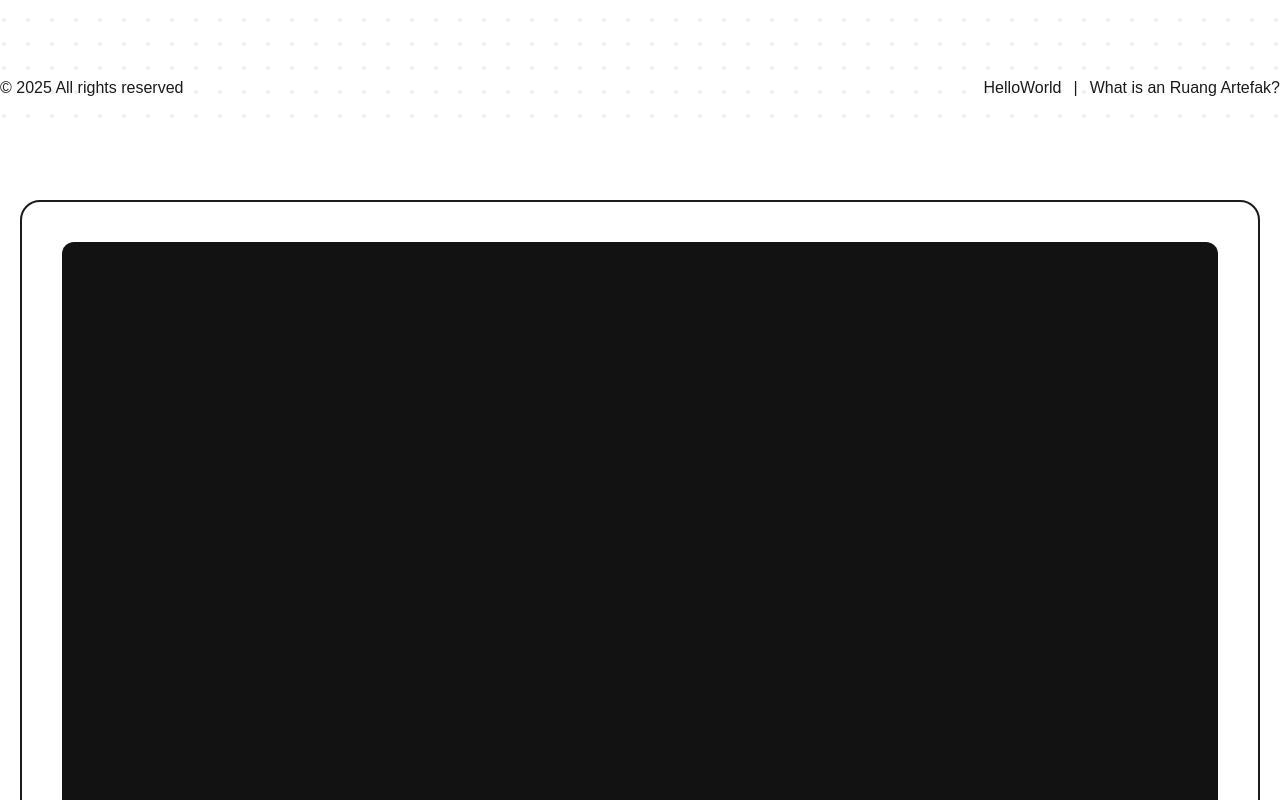
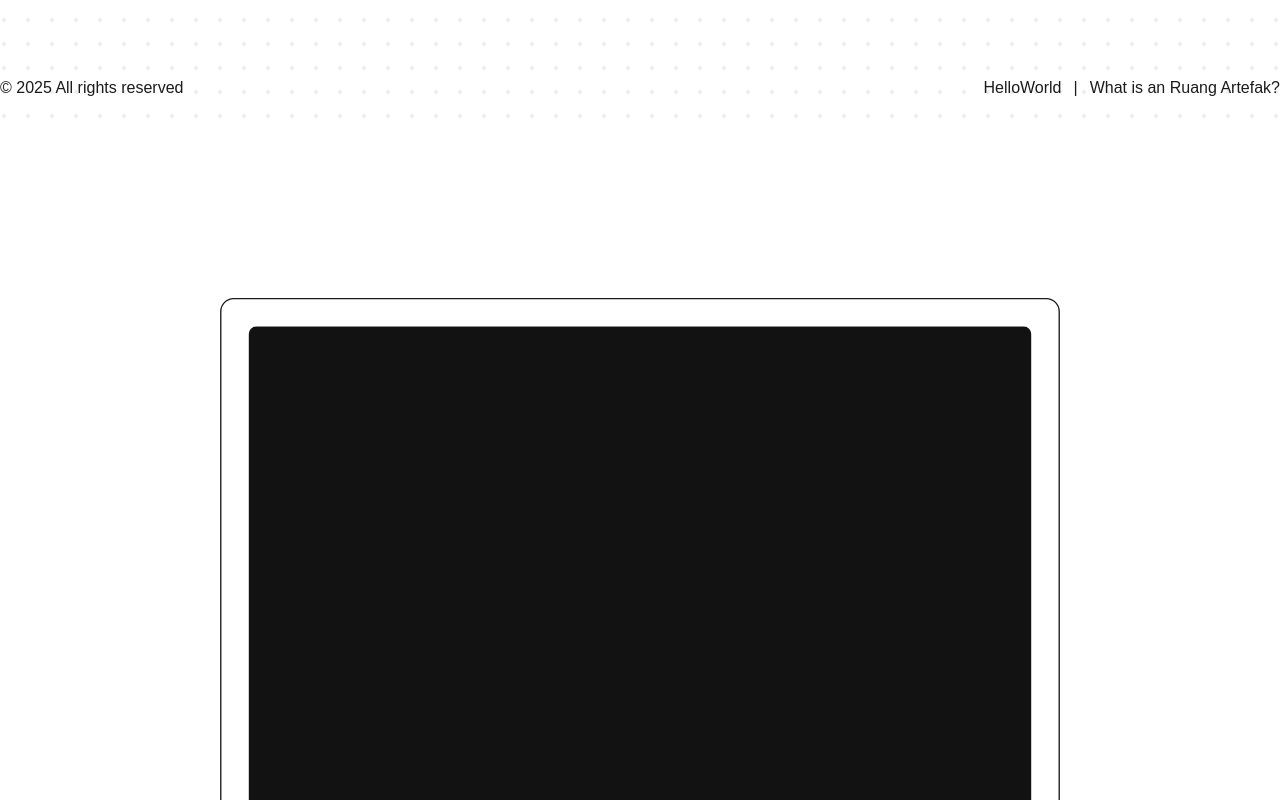
Before and after one commit to cendysaputra/web-showcase, a React (Vite) app: page / in a window 1280 px wide. Shown: the part 680-1480 px from the top of the page. Built offline with nearby package versions, Linux system fonts and the light colour scheme; a web font is replaced by a local one.

Commit message:
Add Scroll Smooth

```diff
--- a/package.json
+++ b/package.json
@@ -20,6 +20,7 @@
   "homepage": "https://github.com/cendysaputra/web-showcase#readme",
   "description": "",
   "dependencies": {
+    "@studio-freight/lenis": "^1.0.42",
     "@vitejs/plugin-react": "^5.1.2",
     "gsap": "^3.14.2",
     "react": "^19.2.3",
--- a/src/App.jsx
+++ b/src/App.jsx
@@ -1,4 +1,5 @@
-import { useState, useEffect } from 'react'
+import { useState, useEffect, useRef } from 'react'
+import Lenis from '@studio-freight/lenis'
 import DotGrid from './components/DotGrid'
 import Header from './components/Header'
 import Footer from './components/Footer'
@@ -9,6 +10,60 @@ function App() {
   const [showPopup, setShowPopup] = useState(false)
   const [popupOrigin, setPopupOrigin] = useState({ x: 0, y: 0 })
   const [isClosing, setIsClosing] = useState(false)
+  const [imageScale, setImageScale] = useState(0.3)
+  const imageRef = useRef(null)
+
+  // Initialize Lenis smooth scroll
+  useEffect(() => {
+    const lenis = new Lenis({
+      duration: 1.8,
+      easing: (t) => Math.min(1, 1.001 - Math.pow(2, -10 * t)),
+      orientation: 'vertical',
+      smoothWheel: true,
+      wheelMultiplier: 0.4,
+      smoothTouch: false,
+      touchMultiplier: 1.5,
+      infinite: false,
+    })
+
+    function raf(time) {
+      lenis.raf(time)
+      requestAnimationFrame(raf)
+    }
+
+    requestAnimationFrame(raf)
+
+    return () => {
+      lenis.destroy()
+    }
+  }, [])
+
+  // Image scale animation on scroll
+  useEffect(() => {
+    const handleScroll = () => {
+      if (!imageRef.current) return
+
+      const imageSection = imageRef.current
+      const rect = imageSection.getBoundingClientRect()
+      const windowHeight = window.innerHeight
+
+      // Calculate scroll progress
+      // When image is at bottom of screen, scale = 0.3
+      // When image is centered, scale = 1
+      const scrollProgress = Math.max(0, Math.min(1, (windowHeight - rect.top) / windowHeight))
+
+      // Scale from 0.3 to 1 based on scroll progress
+      const scale = 0.3 + (scrollProgress * 0.7)
+      setImageScale(scale)
+    }
+
+    window.addEventListener('scroll', handleScroll)
+    handleScroll() // Initial call
+
+    return () => {
+      window.removeEventListener('scroll', handleScroll)
+    }
+  }, [])
 
   const handleOpenPopup = (position) => {
     setPopupOrigin(position)
@@ -357,20 +412,28 @@ function App() {
 
         {/* Image Section - Scene 7 */}
         <div
+          ref={imageRef}
           style={{
             position: 'relative',
             zIndex: 100,
-            padding: '80px 20px'
+            padding: '40px 20px',
+            minHeight: '100vh',
+            display: 'flex',
+            alignItems: 'center',
+            justifyContent: 'center'
           }}
         >
           <div
             style={{
               maxWidth: '1440px',
+              width: '100%',
               margin: '0 auto',
               backgroundColor: '#fff',
               padding: '40px',
               borderRadius: '20px',
-              border: '2px solid #1b1b1b'
+              border: '2px solid #1b1b1b',
+              transform: `scale(${imageScale})`,
+              transition: 'transform 0.1s ease-out'
             }}
           >
             <img
--- a/src/index.css
+++ b/src/index.css
@@ -10,16 +10,52 @@ html {
   width: 100%;
   min-height: 100vh;
   overflow-x: hidden;
-  overflow-y: auto;
 }
 
 body {
   width: 100%;
   min-height: 100vh;
   overflow-x: hidden;
-  overflow-y: auto;
   margin: 0;
   padding: 0;
+}
+
+html.lenis {
+  height: auto;
+}
+
+.lenis.lenis-smooth {
+  scroll-behavior: auto;
+}
+
+.lenis.lenis-smooth [data-lenis-prevent] {
+  overscroll-behavior: contain;
+}
+
+.lenis.lenis-stopped {
+  overflow: hidden;
+}
+
+.lenis.lenis-scrolling iframe {
+  pointer-events: none;
+}
+
+/* Custom scrollbar styling for smoother feel */
+::-webkit-scrollbar {
+  width: 4px;
+}
+
+::-webkit-scrollbar-track {
+  background: transparent;
+}
+
+::-webkit-scrollbar-thumb {
+  background: rgba(0, 0, 0, 0.2);
+  border-radius: 5px;
+}
+
+::-webkit-scrollbar-thumb:hover {
+  background: rgba(0, 0, 0, 0.3);
 }
 
 .container {
```
Also changed, not shown: .claude/settings.local.json (added), 1 other file (tests, documents, lock files or other folders).
